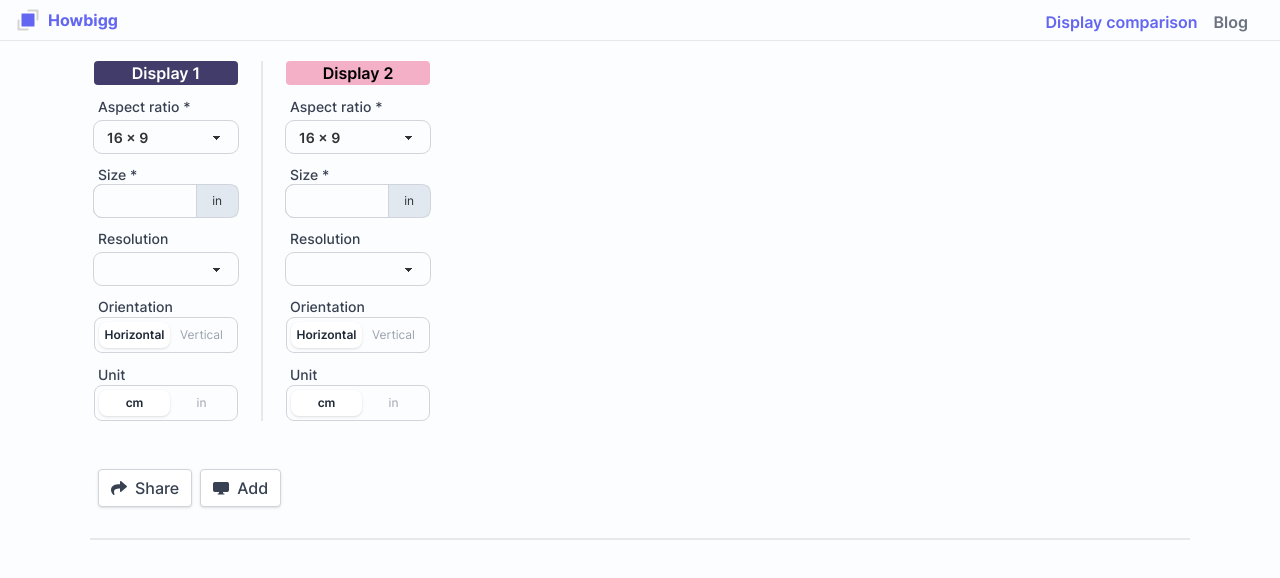
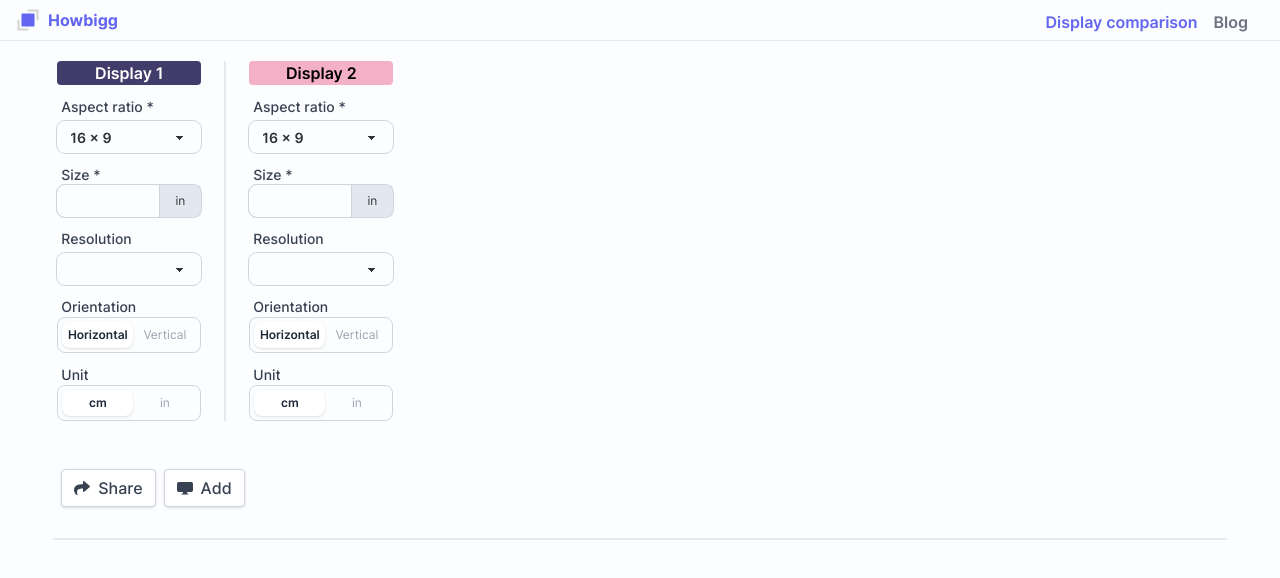
Before and after one commit to jacekobst1/howbigg, a Next.js app: page / in a window 1280 px wide. Shown: the top 578 px of the page. Built offline with nearby package versions, Linux system fonts and the light colour scheme.

Commit message:
Modify layout styles

```diff
--- a/src/app/layout.tsx
+++ b/src/app/layout.tsx
@@ -90,7 +90,7 @@ export default function RootLayout({
     <html lang="en" data-theme="myTheme">
       <body data-theme="mytheme" className="flex flex-col min-h-screen">
         <Header />
-        <main className="layout grow">{children}</main>
+        <main className="w-11/12 mx-auto grow">{children}</main>
         <Footer />
         <AnalyticsWrapper />
         <ToastContainerWrapper />
--- a/src/styles/tailwind/base.css
+++ b/src/styles/tailwind/base.css
@@ -48,10 +48,22 @@
     }
     /* #endregion  /**======== Typography =========== */
 
-    .layout {
-        /* 1100px */
-        max-width: 68.75rem;
-        @apply mx-auto w-11/12;
+    .layout-md {
+        max-width: 1100px;
+        margin-left: auto;
+        margin-right: auto;
+    }
+
+    .layout-lg {
+        max-width: 1450px;
+        margin-left: auto;
+        margin-right: auto;
+    }
+
+    .layout-xl {
+        max-width: 1900px;
+        margin-left: auto;
+        margin-right: auto;
     }
 
     .bg-dark a.custom-link {
```
